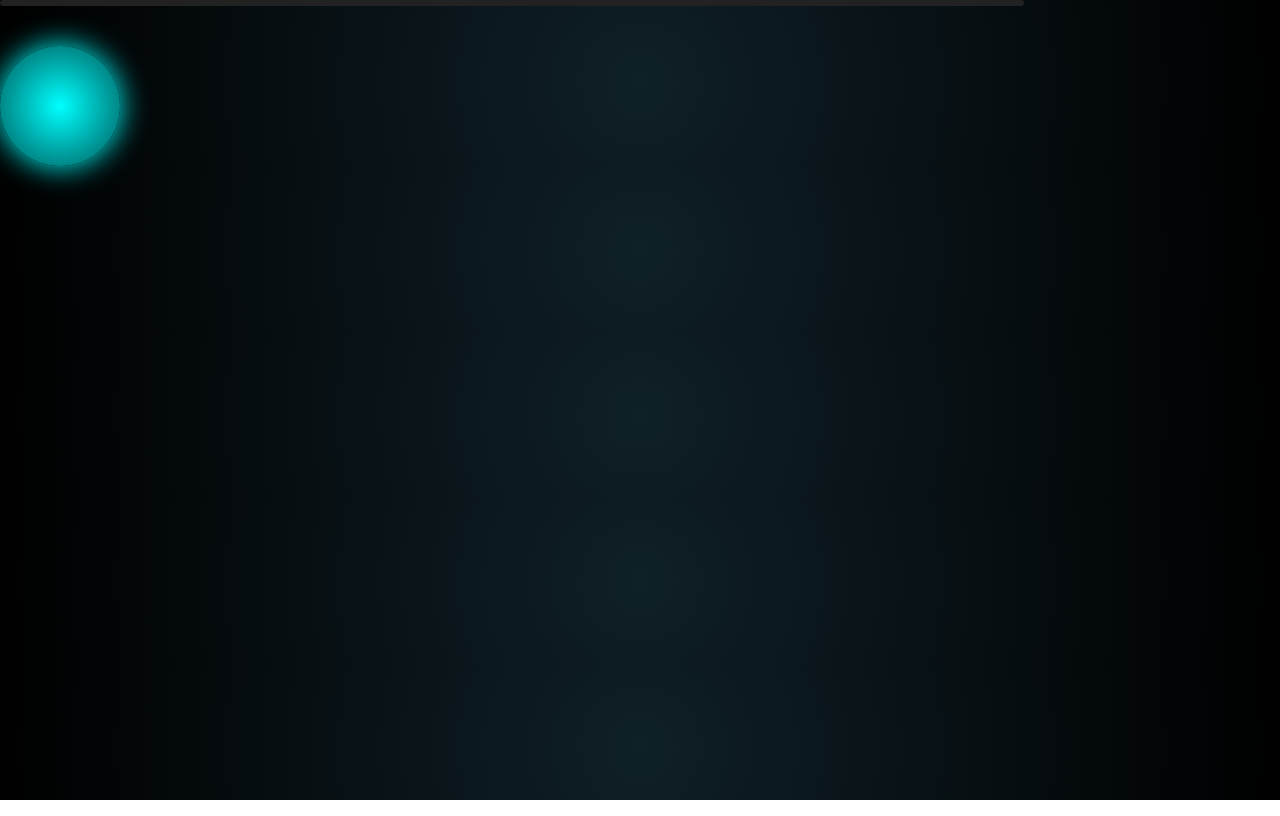
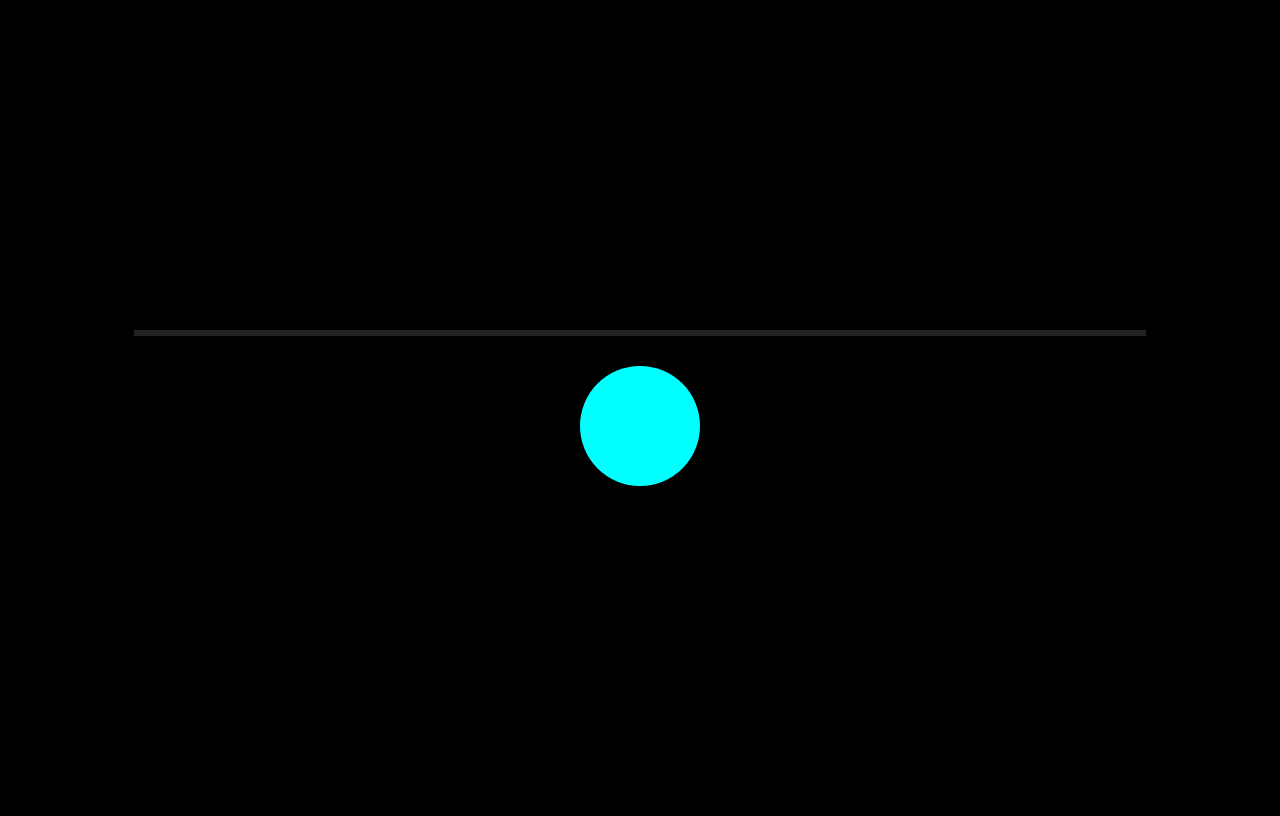
Before and after one commit to SamyBK07/secr-taire-futuriste-, a website: page public/index.html in a window 1280 px wide. Drawn offline with Linux system fonts and the light colour scheme.

Commit message:
Update style.css

```diff
--- a/public/style.css
+++ b/public/style.css
@@ -1,46 +1,37 @@
 body {
-  margin: 0;
-  background: radial-gradient(circle at center, #0f2027, #000);
-  font-family: 'Orbitron', sans-serif;
-  color: #00ffff;
-}
-
-.app {
-  height: 100vh;
+  background: #000;
+  color: #0ff;
+  font-family: Arial, sans-serif;
   display: flex;
   flex-direction: column;
+  align-items: center;
   justify-content: center;
-  align-items: center;
+  height: 100vh;
 }
 
 .progress-container {
   width: 80%;
   height: 6px;
   background: #222;
-  border-radius: 4px;
-  margin-bottom: 40px;
-  overflow: hidden;
+  margin-bottom: 30px;
 }
 
 #progress-bar {
   height: 100%;
   width: 0%;
-  background: #00ffff;
-  transition: width 0.3s;
+  background: #0ff;
 }
 
 #micro-button {
   width: 120px;
   height: 120px;
   border-radius: 50%;
-  background: radial-gradient(circle, #00ffff, #005555);
-  box-shadow: 0 0 30px #00ffff;
+  background: #0ff;
   cursor: pointer;
 }
 
 #micro-button.recording {
   animation: pulse 1s infinite;
-  box-shadow: 0 0 40px red;
 }
 
 #micro-button.ondulating {
@@ -48,13 +39,9 @@ body {
 }
 
 @keyframes pulse {
-  0% { transform: scale(1); }
   50% { transform: scale(1.1); }
-  100% { transform: scale(1); }
 }
 
 @keyframes wave {
-  0% { box-shadow: 0 0 20px #00ffff; }
-  50% { box-shadow: 0 0 50px #00ffff; }
-  100% { box-shadow: 0 0 20px #00ffff; }
+  50% { box-shadow: 0 0 40px #0ff; }
 }
```
